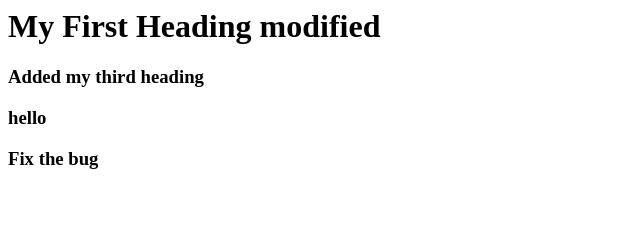
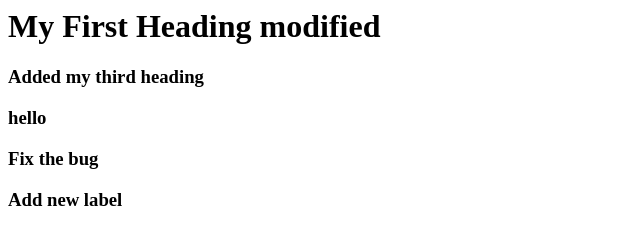
Before and after one commit to bhabaninist/testrepo, a plain HTML site: page index.html in a window 1280 px wide. Shown: the whole page, without its empty margins (0-640 px from the left). Drawn offline with Linux system fonts and the light colour scheme; files that its build step writes are made by us from their sources.

Commit message:
adding the new label

```diff
--- a/index.html
+++ b/index.html
@@ -9,5 +9,6 @@
     <body>
             <a>hello</a>
             <p>Fix the bug</p>
+            <label>Add new label</label>
     </body>
 </html>
```
